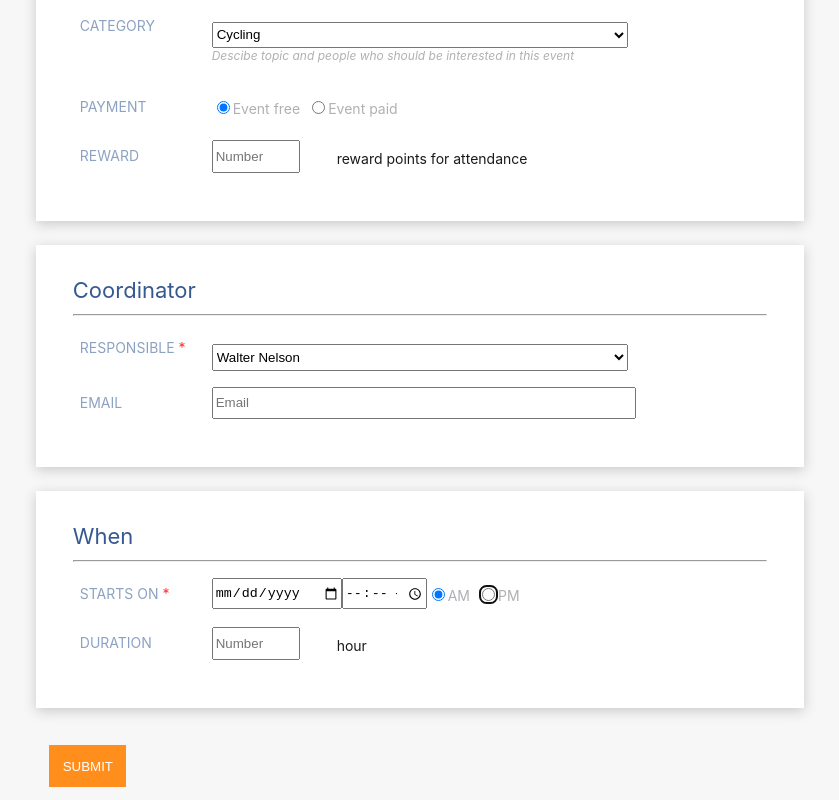
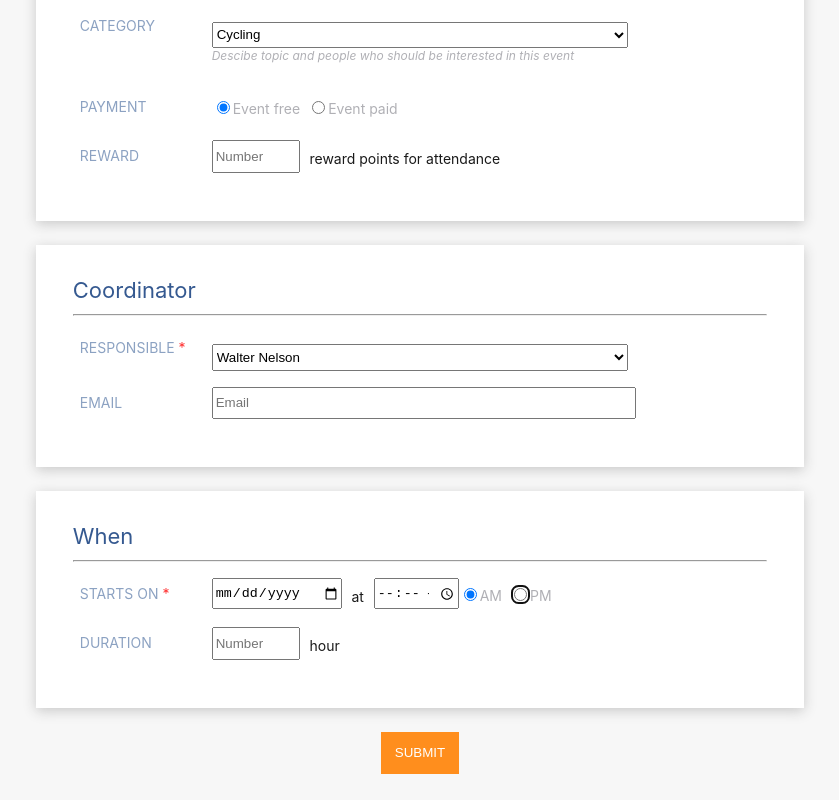
Before and after one commit to forestfox128/EventForm, a React (Create React App) app: page /login in a window 1280 px wide. Shown: the part 385-1185 px from the top of the page, without its empty margins (220-1059 px from the left). Built offline with nearby package versions, Linux system fonts and the light colour scheme.

Commit message:
css fix - button in the center

```diff
--- a/src/Components/Button/Button.css
+++ b/src/Components/Button/Button.css
@@ -7,4 +7,7 @@
     cursor:pointer;
     align-items: center;
     margin: 1em;
+    display: block;
+    margin-left: auto;
+    margin-right: auto
 }
--- a/src/Components/Button/Button.jsx
+++ b/src/Components/Button/Button.jsx
@@ -4,10 +4,7 @@ import './Button.css';
 function CustomizedButton(props) {
 
     return (
-
-      <input type="submit" className="Button" label={props.buttonText}>
-
-      </input>
+      <input type="submit" className="Button" label={props.buttonText} />
     );
   }
 
--- a/src/Components/Input/Input.css
+++ b/src/Components/Input/Input.css
@@ -1,13 +1,13 @@
 input[class^="Input"] {
+    height: 2em;
     float: left;
-    height: 2em;
 }
 
 input[class^="ErrorInput"] {
-    float: left;
     height: 2em;
     border: 1px solid #d1412e;
-    border-radius: 5px;
+    border-radius: 2px;
+    float: left;
 }
 
 input[class*="Input-big"]{
@@ -23,11 +23,13 @@ input[class*="Input-medium"]{
 input[class*="Input-small"]{
     width: 10%;
     min-width: 80px;
+
 }
 
 input[class*="InputDate"]{
     width: 30%;
     min-width: 100px;
+    display: inline-block;
 }
 
 .ErrorTextArea{
@@ -48,7 +50,7 @@ input[class*="InputDate"]{
     padding: 0.5em 0.5em 0.5em 0;
     color:#b0b0b5;
     font-size: 14px;
-    float: left;
+   float:left;
 }
 .Paragraph{
     font-size: 12px;
--- a/src/Screens/CreateEventScreen.jsx
+++ b/src/Screens/CreateEventScreen.jsx
@@ -152,6 +152,7 @@ class CreateEventScreen extends React.Component {
             <ErrorMessage text={this.state.emailErrMessage}></ErrorMessage> : '';
         const durationErrorMessage = !this.state.durationIsValid ?
             <ErrorMessage text={this.state.durationErrMessage}></ErrorMessage> : '';
+
         return (
             <div style={{ marginTop: '4em' }}>
                 <Layout>
@@ -161,6 +162,7 @@ class CreateEventScreen extends React.Component {
                                 <Col size={"S"}>
                                     <FormLabel error={!this.state.titleIsValid}>Title <span className='red-star'>*</span></FormLabel>
                                 </Col>
+
                                 <Col size={"B"}>
                                     <Input width={"big"} inputType={"text"}
                                         name={"title"}
@@ -168,6 +170,7 @@ class CreateEventScreen extends React.Component {
                                         onChange={this.onTitleValueChange}
                                         placeholder={"Make it short and clear"} isRequired={true} />
                                 </Col>
+
                                 <Col size={"S"}>
                                     {titleErrorMessage}
                                 </Col>
@@ -176,38 +179,42 @@ class CreateEventScreen extends React.Component {
                                 <Col size={"S"}>
                                     <FormLabel error={!this.state.descriptionIsValid}>Description <span className='red-star'>*</span></FormLabel>
                                 </Col>
+
                                 <Col size={"B"}><Textarea rows={"8"}
                                     onChange={this.onDescriptionValueChange}
                                     error={!this.state.descriptionIsValid}
                                     maxLength={"140"} currentSignNum={this.state.textAreaSignNumber}
                                     placeholder={"Write about your event, be creative"} /></Col>
+
                                 <Col size={"S"}>
                                     {descriptionErrorMessage}
                                 </Col>
                             </FormRow>
                             <FormRow>
-                                <Col size={"S"}><FormLabel  >Category </FormLabel></Col>
+                                <Col size={"S"}><FormLabel > Category </FormLabel></Col>
 
                                 <Col size={"B"}><Select categoriesName={categories}
                                     onChange={this.onCategoryValueChange}
                                     title={"Select category"}
-                                    description={"Descibe topic and people who should be interested in this event"} /></Col>
+                                    description={"Descibe topic and people who should be interested in this event"} />
+                                </Col>
 
                             </FormRow>
                             <FormRow>
-                                <Col size={"S"}><FormLabel  >Payment </FormLabel></Col>
+                                <Col size={"S"}><FormLabel> Payment </FormLabel></Col>
 
                                 <Col size={"B"}>
                                     <RadioInput label={"Event free"} value={"eventFree"}
                                         onChange={this.changePayment} checked={!this.state.paidEvent} name={"eventPayment"} />
                                     <RadioInput label={"Event paid"} value={"eventPaid"}
                                         onChange={this.changePayment} checked={this.state.paidEvent} name={"eventPayment"} />
-                                    {this.state.paidEvent ? <Input width={"small"} inputType={"number"}
-                                        name={"title"}
-                                        error={!this.state.paymentIsValid}
-                                        onChange={this.onPaymentValueChange}
-                                        placeholder={"Fee"} isRequired={true} /> : ''}
+
+                                    {this.state.paidEvent ? <div><Input width={"small"} inputType={"number"}
+                                        name={"title"} error={!this.state.paymentIsValid}
+                                        onChange={this.onPaymentValueChange} placeholder={"Fee"} isRequired={true} />
+                                        <div className="additional-input-descpription">$</div></div>: ''}
                                 </Col>
+
                                 <Col size={"S"}>
                                     {paymentErrorMessage}
                                 </Col>
@@ -215,12 +222,15 @@ class CreateEventScreen extends React.Component {
                             <FormRow>
                                 <Col size={"S"}><FormLabel error={!this.state.rewardIsValid}>Reward</FormLabel></Col>
 
-                                <Col size={"B"}><div ><Input width={"small"}
+                                <Col size={"B"}>
+                                <div><Input width={"small"}
                                     onChange={this.onRewardValueChange}
                                     error={!this.state.rewardIsValid}
                                     inputType={"number"} placeholder={"Number"} />
-                                    <div className="additional-input-descpription-reward">reward points for attendance</div>
-                                </div></Col>
+                                    <div className="additional-input-descpription">reward points for attendance</div>
+                                </div>
+                                </Col>
+
                                 <Col size={"S"}>
                                     {rewardErrorMessage}
                                 </Col>
@@ -231,7 +241,9 @@ class CreateEventScreen extends React.Component {
                             <FormRow>
                                 <Col size={"S"}><FormLabel  >Responsible <span className='red-star'>*</span></FormLabel></Col>
 
-                                <Col size={"B"}><SelectWithCat categoriesName={employes} /></Col>
+                                <Col size={"B"}>
+                                    <SelectWithCat categoriesName={employes} />
+                                </Col>
 
                             </FormRow>
                             <FormRow>
@@ -240,7 +252,9 @@ class CreateEventScreen extends React.Component {
                                 <Col size={"B"}><Input width={"big"} inputType={"email"}
                                     name={"email"}
                                     error={!this.state.emailIsValid}
-                                    onChange={this.onEmailValueChange} placeholder={"Email"} /></Col>
+                                    onChange={this.onEmailValueChange} placeholder={"Email"} />
+                                </Col>
+
                                 <Col size={"S"}>
                                     {emailErrorMessage}
                                 </Col>
@@ -252,6 +266,7 @@ class CreateEventScreen extends React.Component {
                                 <Col size={"S"}><FormLabel  >Starts on <span className='red-star'>*</span></FormLabel></Col>
 
                                 <Col size={"B"}> <InputDate isRequired={true} onChange={this.onDateValueChange}/>
+                                <div className="additional-input-descpription">at</div>
                                     <Input width={"small"} inputType={"time"}
                                     placeholder={"Number"} min={"00:00"} max={"12:00"}
                                     onChange={this.onHourValueChange}
@@ -273,8 +288,9 @@ class CreateEventScreen extends React.Component {
                                     <Input width={"small"} inputType={"number"}
                                         error={!this.state.durationIsValid}
                                         onChange={this.onDurationValueChange} placeholder={"Number"} />
-                                    <div className="additional-input-descpription-hour">hour</div>
+                                    <div className="additional-input-descpription">hour</div>
                                 </Col>
+
                                 <Col size={"S"}>
                                     {durationErrorMessage}
                                 </Col>
--- a/src/style.css
+++ b/src/style.css
@@ -1,15 +1,10 @@
-.additional-input-descpription-reward {
+.additional-input-descpription {
     font-size: 14px;
     color: #1a1a1a;
     padding-top: 0.7em;
-    margin-left: 30%;
-}
-
-.additional-input-descpription-hour {
-    font-size: 14px;
-    color: #1a1a1a;
-    padding-top: 0.7em;
-    margin-left: 30%;
+    padding-left: 0.7em;
+    padding-right: 0.7em;
+    float: left;
 }
 
 span.red-star{
```
